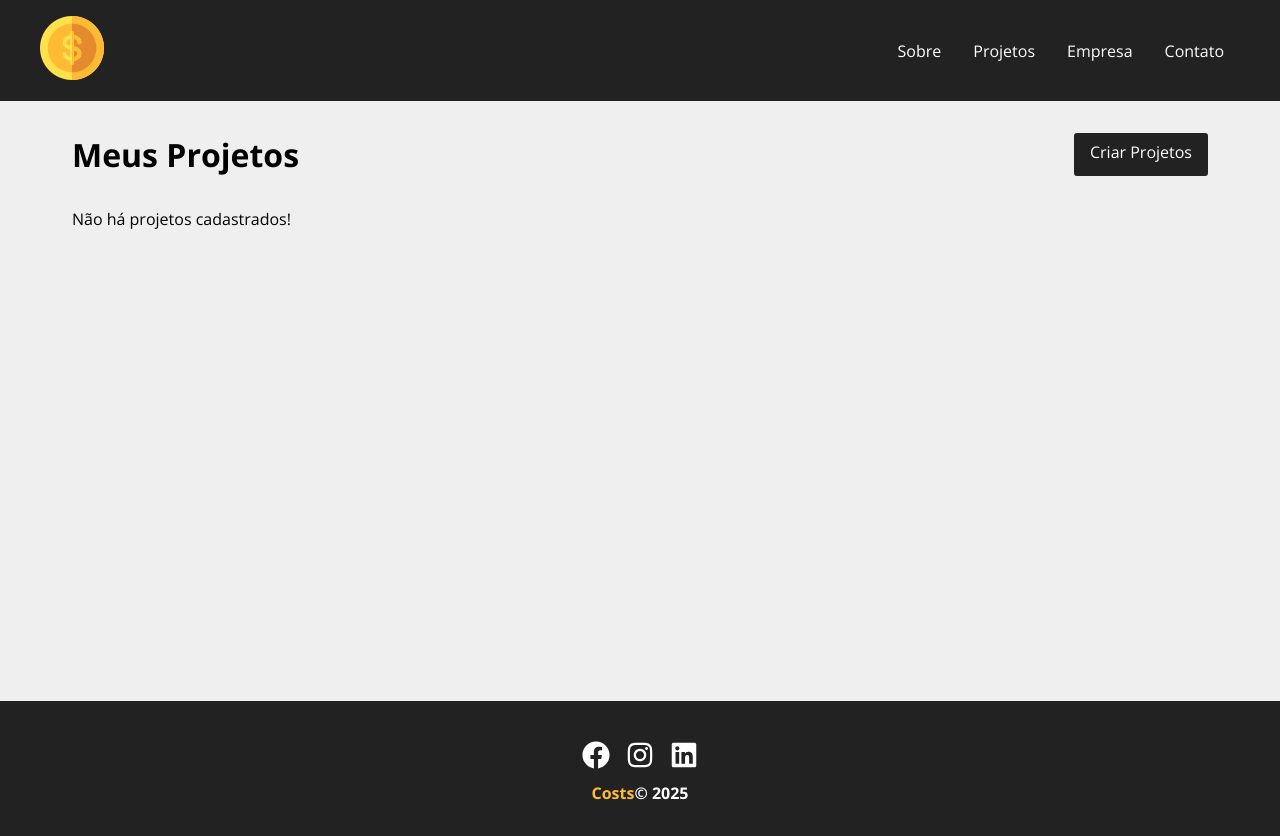
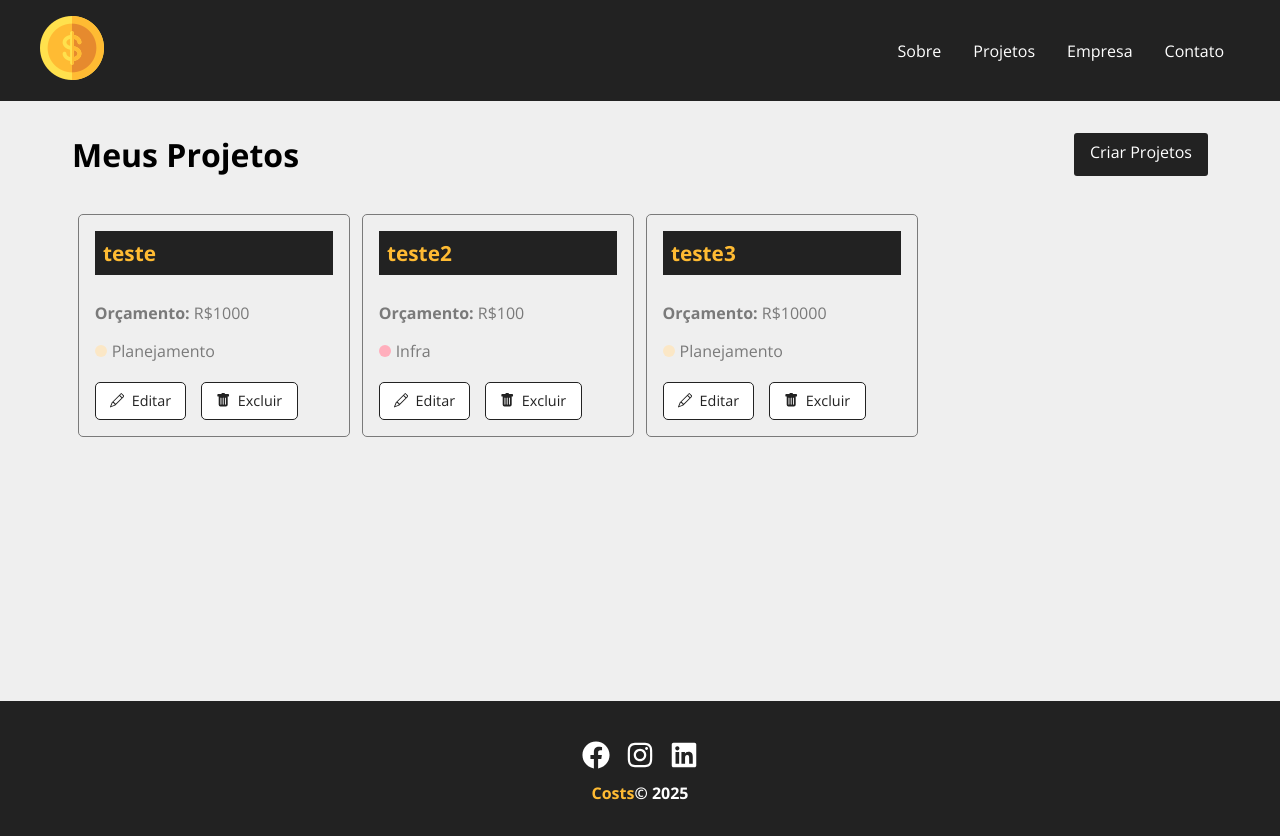
Before and after one commit to RoberthVieira/Costs, a React (Create React App) app: page /projects in a window 1280 px wide. Built offline with nearby package versions, Linux system fonts and the light colour scheme; data requests are answered from the project's data file.

Commit message:
feat: Criado componente Project, deito para adicionar funcionalidade ao botão editar do componente ProjectCard

```diff
--- a/db.json
+++ b/db.json
@@ -1,5 +1,39 @@
 {
-  "projects": [],
+  "projects": [
+    {
+      "id": "fc92",
+      "name": "teste",
+      "budget": "1000",
+      "categories": {
+        "id": "4",
+        "name": "Planejamento"
+      },
+      "cost": 0,
+      "services": []
+    },
+    {
+      "id": "17f8",
+      "name": "teste2",
+      "budget": "100",
+      "categories": {
+        "id": "1",
+        "name": "Infra"
+      },
+      "cost": 0,
+      "services": []
+    },
+    {
+      "id": "a72c",
+      "name": "teste3",
+      "budget": "10000",
+      "categories": {
+        "id": "4",
+        "name": "Planejamento"
+      },
+      "cost": 0,
+      "services": []
+    }
+  ],
   "categories": [
     {
       "id": "1",
--- a/src/App.js
+++ b/src/App.js
@@ -3,7 +3,7 @@ import Home from "./Components/Pages/Home";
 import Company from "./Components/Pages/Company";
 import Contato from "./Components/Pages/Contato";
 import NewProject from "./Components/Pages/NewProject";
-
+import Project from "./Components/Pages/Project";
 
 import Container from "./Components/layout/Container";
 import NavBar from "./Components/layout/NavBar";
@@ -17,11 +17,12 @@ export default function App() {
         <NavBar/>
           <Container customClass="minheight">
             <Routes>
-              <Route path='/' element={<Home/>}/>
+              <Route exact path='/' element={<Home/>}/>
               <Route path='/projects' element={<Projects/>}/>
               <Route path='/company' element={<Company/>}/>
               <Route path='/contato' element={<Contato/>}/>
               <Route path='/newproject' element={<NewProject/>}/>
+              <Route path='/project/:id' element={<Project/>}/>
             </Routes>
           </Container>
       </Router>
--- /dev/null
+++ b/src/Components/Pages/Project.js
@@ -0,0 +1,27 @@
+import styles from './Project.module.css';
+import { useParams } from 'react-router-dom';
+import { useState, useEffect } from 'react';
+
+export default function Project() {
+
+    const { id } = useParams()
+
+    const [project, setProject] = useState([]);
+
+    useEffect(() => {
+        fetch(`http://localhost:5000/projects/${id}`, {
+            method: "GET",
+            headers: {
+                'Content-Type': 'application/json',
+            },
+        }).then(resposta => resposta.json())
+        .then((data) => {
+            setProject(data)
+        })
+        .catch(erro => console.log(erro))
+    })
+
+    return(
+        <p>{project.name}</p>
+    )
+}
--- a/src/Components/projects/ProjectCard.js
+++ b/src/Components/projects/ProjectCard.js
@@ -20,7 +20,7 @@ export default function ProjectCard({id, name, budget, category, handleRemove})
                 <span className={`${styles[category.toLowerCase()]}`}></span> {category}
             </p>
             <div className={styles.projectCardActions}>
-                <Link to={"/"} className={styles.link}>
+                <Link to={`/project/${id}`} className={styles.link}>
                     <BsPencil/> Editar
                 </Link>
                 <button onClick={remove}>
--- a/src/index.js
+++ b/src/index.js
@@ -6,7 +6,5 @@ import App from './App';
 
 const root = ReactDOM.createRoot(document.getElementById('root'));
 root.render(
-  <React.StrictMode>
     <App />
-  </React.StrictMode>
 );
```
Also changed, not shown: src/Components/Pages/Project.module.css (added).
